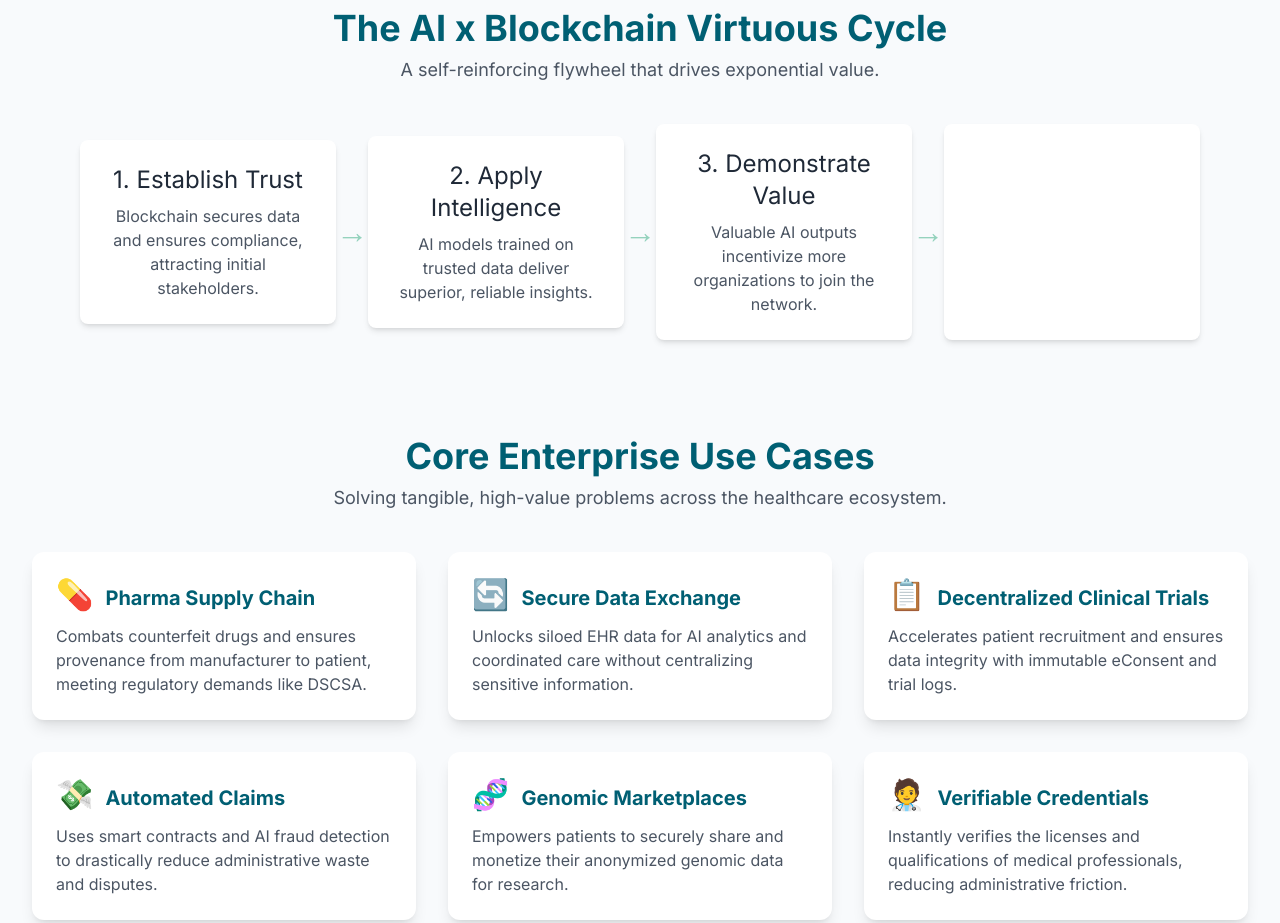
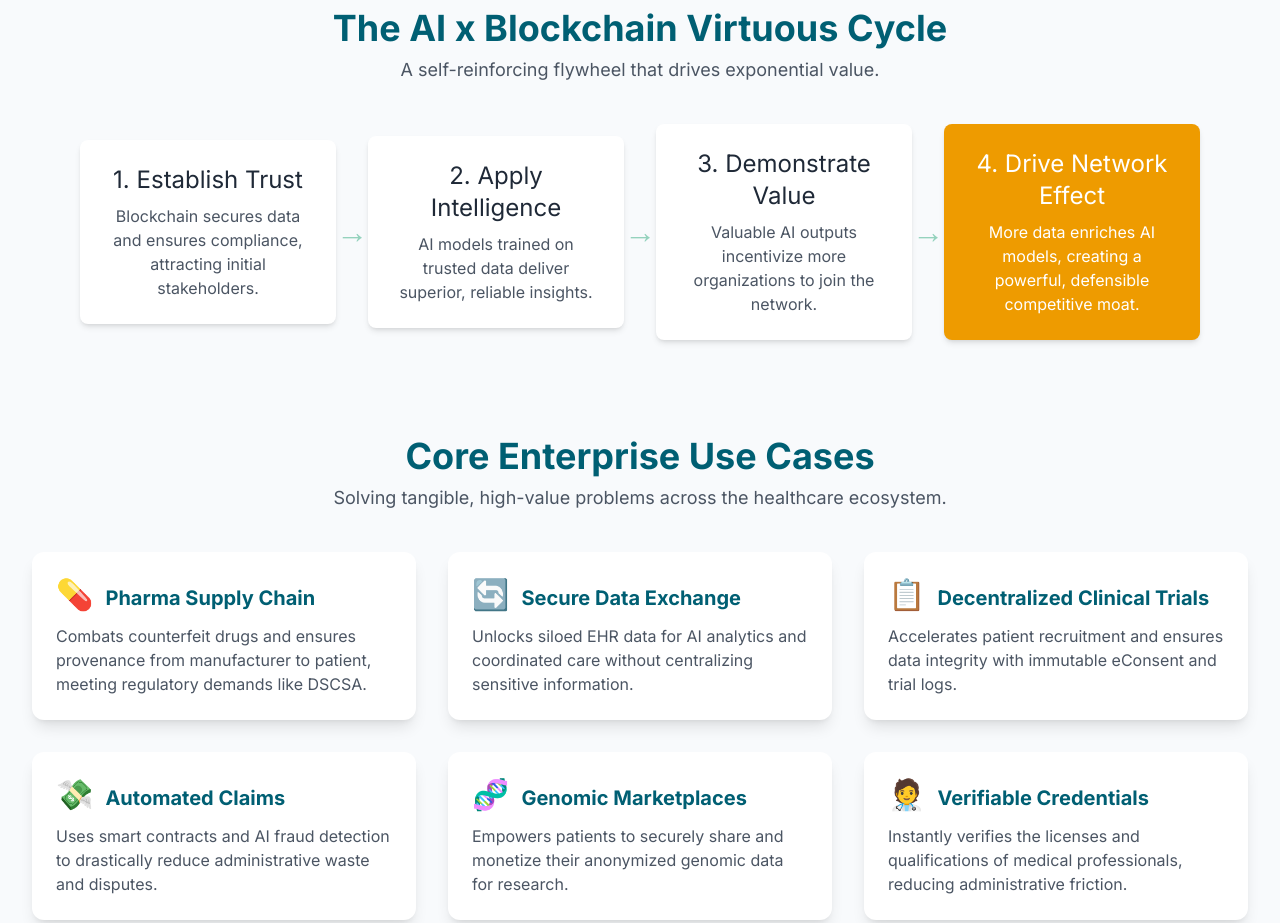
Before and after one commit to LK-ObeliskAI/Ent-SaaS-AIxBlockchain, a plain HTML site: page index.html in a window 1280 px wide. Shown: the part 2000-2923 px from the top of the page. Drawn offline with nearby package versions, Linux system fonts and the light colour scheme.

Commit message:
Update index.html

```diff
--- a/index.html
+++ b/index.html
@@ -140,7 +140,7 @@
                     <p class="text-gray-600">Valuable AI outputs incentivize more organizations to join the network.</p>
                 </div>
                  <div class="flow-arrow transform md:rotate-0 rotate-90">→</div>
-                 <div class="bg-white p-6 rounded-lg shadow-md w-64 accent-bg text-white">
+                 <div class="accent-bg text-white p-6 rounded-lg shadow-md w-64">
                      <p class="text-2xl mb-2">4. Drive Network Effect</p>
                     <p>More data enriches AI models, creating a powerful, defensible competitive moat.</p>
                 </div>
```
